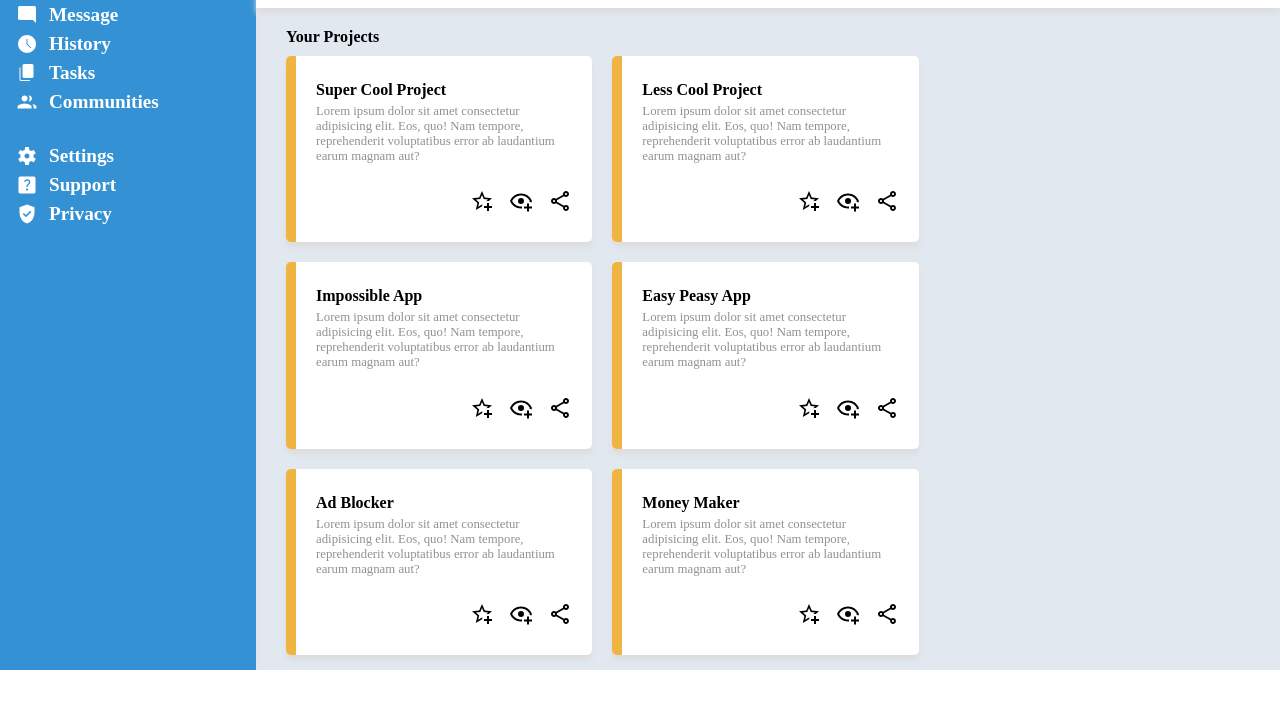
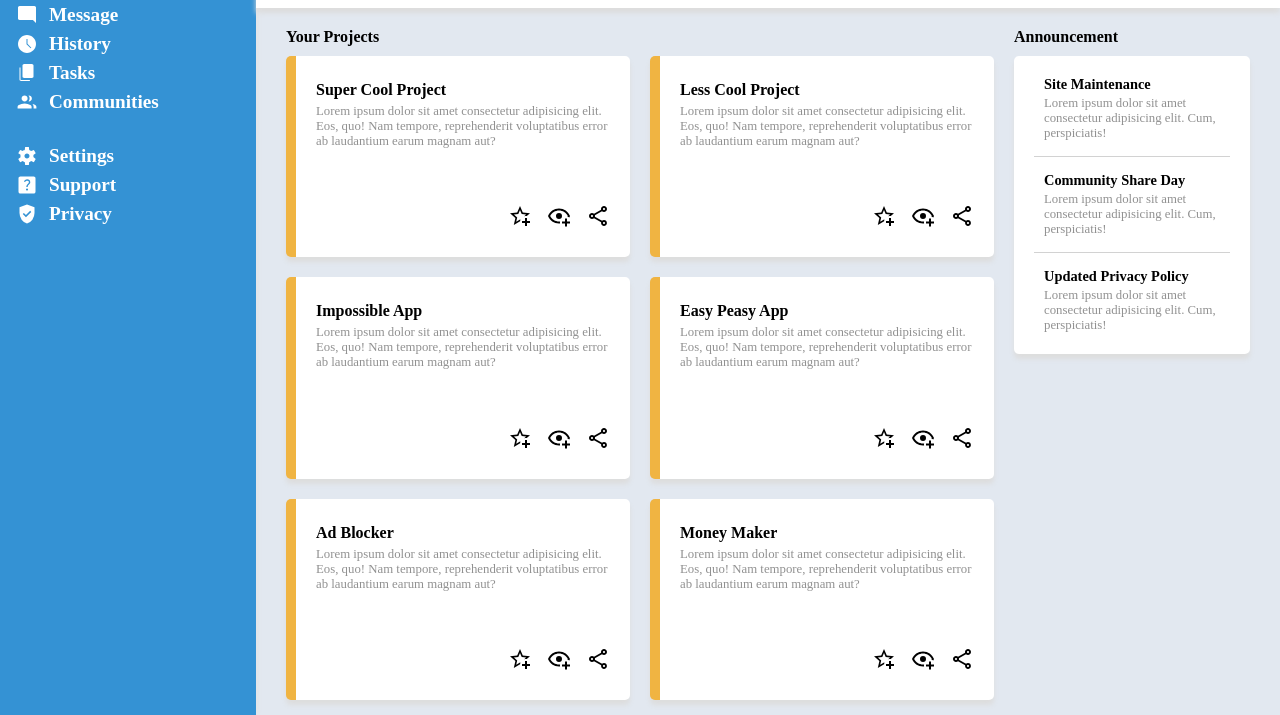
Before and after one commit to yoic1239/admin-dashboard, a plain HTML site: page index.html in a window 1280 px wide. Shown: the part 130-845 px from the top of the page. Before the commit the page ends 800 px from the top, so only its background shows below. Drawn offline with Linux system fonts and the light colour scheme.

Commit message:
Layout the announcement card in main content

```diff
--- a/index.html
+++ b/index.html
@@ -278,7 +278,23 @@
           </div>
         </div>
       </div>
-      <div class="announcement"></div>
+      <div class="announcement">
+        <div class="section-title">Announcement</div>
+        <div class="annoucement-card">
+          <div class="announcement-info">
+            <div class="announcement-title">Site Maintenance</div>
+            <div class="announcement-detail">Lorem ipsum dolor sit amet consectetur adipisicing elit. Cum, perspiciatis!</div>
+          </div>
+          <div class="announcement-info">
+            <div class="announcement-title">Community Share Day</div>
+            <div class="announcement-detail">Lorem ipsum dolor sit amet consectetur adipisicing elit. Cum, perspiciatis!</div>
+          </div>
+          <div class="announcement-info">
+            <div class="announcement-title">Updated Privacy Policy</div>
+            <div class="announcement-detail">Lorem ipsum dolor sit amet consectetur adipisicing elit. Cum, perspiciatis!</div>
+          </div>
+        </div>
+      </div>
       <div class="trending"></div>
     </div>
   </div>
--- a/styles.css
+++ b/styles.css
@@ -2,6 +2,10 @@
   margin: 0;
   box-sizing: border-box;
   padding: 0;
+}
+
+body {
+  background-color: #E2E8F0;
 }
 
 .container {
@@ -9,7 +13,6 @@
   height: 100vh;
   grid-template-columns: 1fr 4fr;
   grid-template-rows: 1fr 5fr;
-  background-color: #E2E8F0;
   gap: 5px 0;
 }
 
@@ -152,10 +155,10 @@ li.nav-item:not(:last-child) {
 
 .main-content {
   display: grid;
-  grid-template-columns: 2fr 1fr;
+  grid-template-columns: 3fr 1fr;
   grid-template-rows: 1fr 1fr;
   padding: 15px 30px;
-  gap: 15px;
+  gap: 20px;
 }
 
 .projects {
@@ -204,3 +207,38 @@ li.nav-item:not(:last-child) {
   justify-content: right;
   gap: 15px;
 }
+
+.announcement {
+  display: grid;
+  grid-template-rows: min-content 1fr;
+  gap: 10px;
+}
+
+.annoucement-card {
+  background-color: #FFF;
+  border-radius: 5px;
+  box-shadow: 0 5px 5px #ddd;
+  padding: 5px 20px;
+
+  display: grid;
+  grid-template-rows: repeat(3, 1fr);
+}
+
+.announcement-info {
+  padding: 15px 10px;
+}
+
+.announcement-info:not(:last-child) {
+  border-bottom: 1px solid #D2D2D2;
+}
+
+.announcement-title {
+  font-size: 0.9rem;
+  font-weight: bold;
+  margin-bottom: 3px;
+}
+
+.announcement-detail {
+  color: #919191;
+  font-size: 0.8rem;
+}
```
